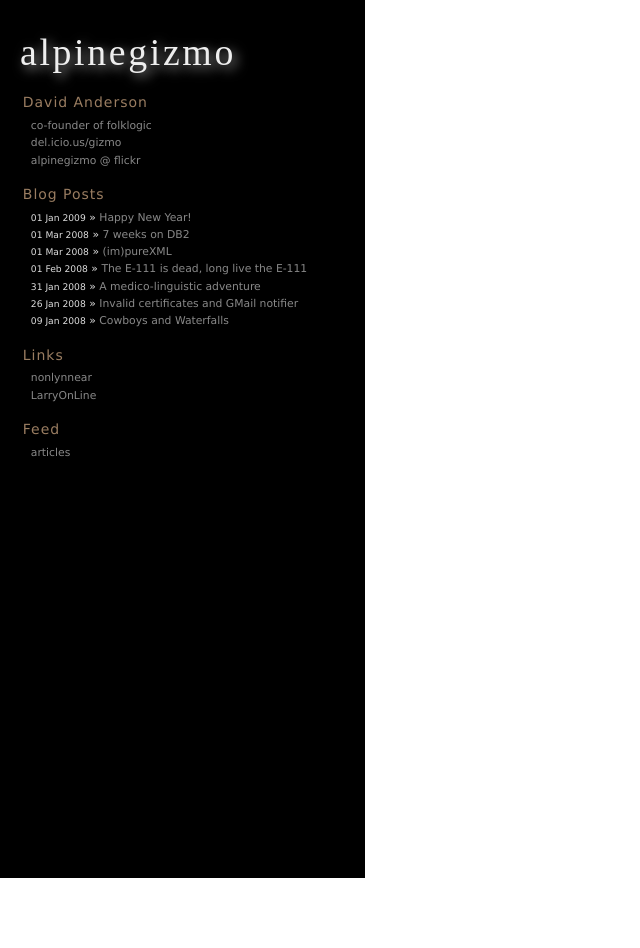
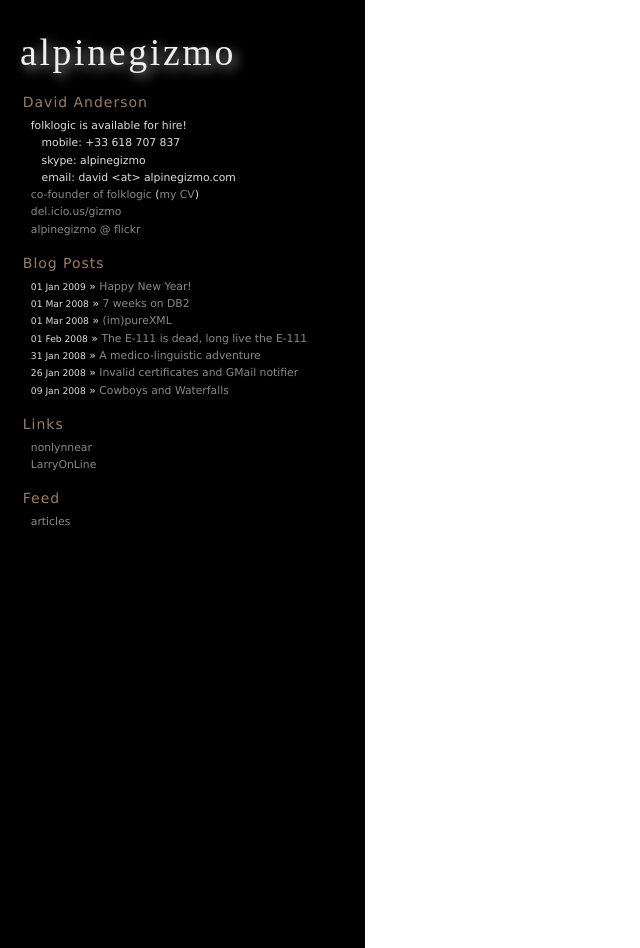
Before and after one commit to alpinegizmo/alpinegizmo.com, a Jekyll site: the page built from index.html, in a window 1280 px wide. Shown: the whole page, without its empty margins (0-640 px from the left). Built offline with Jekyll 4.4.1, drawn with Linux system fonts in a browser that asks for light colours; before the commit the page ends 900 px from its top, so only the background shows below that.

```diff
--- a/_layouts/default.html
+++ b/_layouts/default.html
@@ -27,7 +27,11 @@
 
 	    <h3 class='sidebar-title'>David Anderson</h3>
       <ul>
-        <li><a href="http://folklogic.com" title="folklogic">co-founder of folklogic</a></li>
+        <li>folklogic is available for hire!</li>
+        <li><p class='indented'>mobile: +33 618 707 837</p></li>
+        <li><p class='indented'>skype: alpinegizmo</p></li>
+        <li><p class='indented'>email: david &lt;at&gt; alpinegizmo.com</p></li>
+        <li><a href="http://folklogic.com" title="folklogic">co-founder of folklogic</a> (<a href="http://folklogic.com/david.html">my CV</a>)</li>
         <li><a href="http://del.icio.us/gizmo">del.icio.us/gizmo</a></li>
         <li><a href="http://api.flickr.com/services/feeds/photos_public.gne?id=19228922@N00&lang=en-us&format=rss_200" title="flickr">alpinegizmo @ flickr</a></li>
       </ul>
--- a/css/site.css
+++ b/css/site.css
@@ -70,3 +70,7 @@ h1, h2, h3 {
   // font-family: Monaco, "Courier New", monospace;
   font-size: 85%;
 }
+
+.indented {
+  padding-left: 1em;
+}
--- a/index.html
+++ b/index.html
@@ -2,6 +2,3 @@
 layout: default
 title: alpinegizmo
 ---
-
-<div id="home">
-</div>
```
Also changed, not shown: _layouts/post.html (+0 -9 lines).
